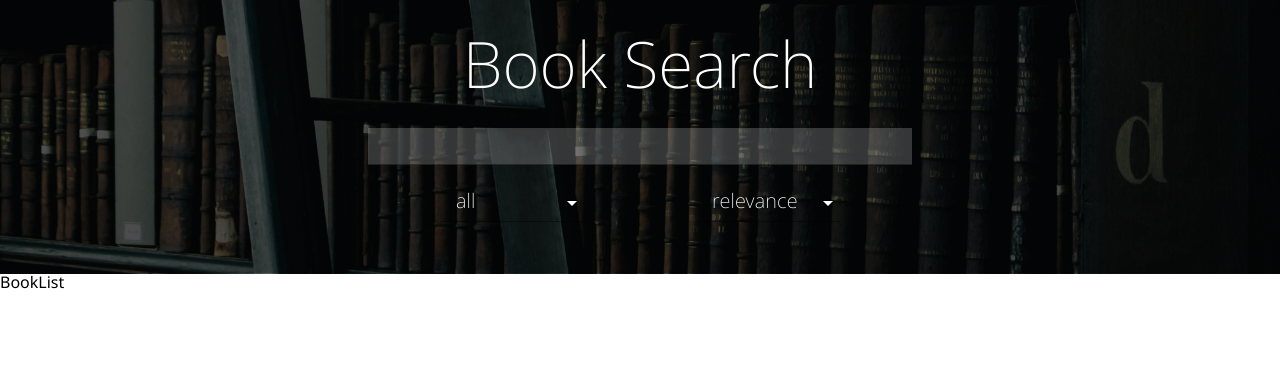
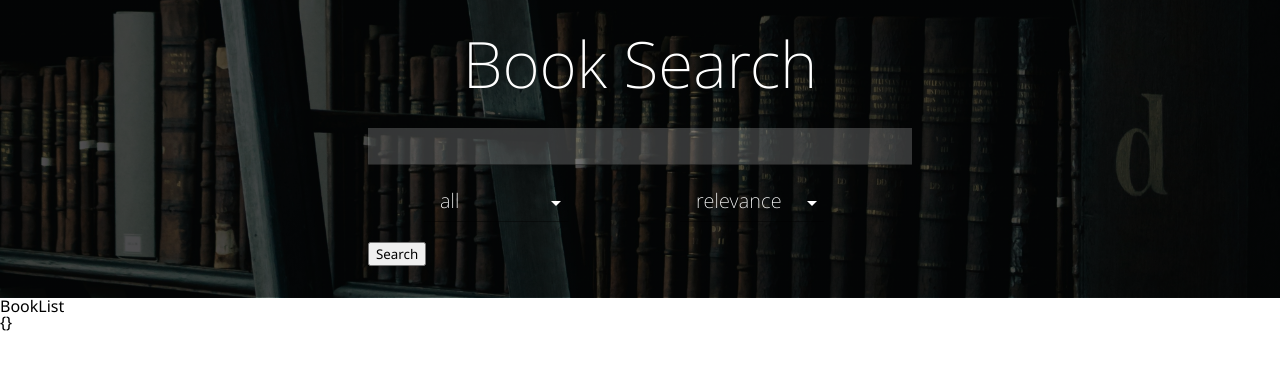
Before and after one commit to mellBaffy1170/React-Books-API, a React (Create React App) app: page /book-list in a window 1280 px wide. Shown: the top 370 px of the page. Built offline with nearby package versions, Linux system fonts and the light colour scheme.

Commit message:
feat: implemented form with formik

```diff
--- a/package.json
+++ b/package.json
@@ -12,6 +12,7 @@
     "@testing-library/jest-dom": "^5.16.4",
     "@testing-library/react": "^13.3.0",
     "@testing-library/user-event": "^13.5.0",
+    "formik": "^2.2.9",
     "react": "^18.2.0",
     "react-dom": "^18.2.0",
     "react-router-dom": "^6.3.0",
--- a/src/App.js
+++ b/src/App.js
@@ -11,7 +11,7 @@ const App = () => {
     <BrowserRouter>
       <Routes>
         <Route index element={<Navigate replace to={ROUTES.bookList} />} />
-        <Route element={<PageLayout />}>
+        <Route element={<PageLayout  />}>
           <Route path={ROUTES.bookList} element={<BookList />} />
           <Route path={ROUTES.bookDetails} element={<BookDetails />} />
         </Route>
--- a/src/components/CategorySelect/CategorySelect.jsx
+++ b/src/components/CategorySelect/CategorySelect.jsx
@@ -4,16 +4,18 @@ import { CATEGORIES } from "constants/categories";
 
 import { StyledSelector } from "./styled";
 
-const CategorySelect = () => {
-  const [defaultCategory] = CATEGORIES;
-
+const CategorySelect = ({ name, onChange, value }) => {
   return (
     <StyledSelector
       variant="standard"
-      defaultValue={defaultCategory}
+      name={name}
+      onChange={onChange}
+      value={value}
     >
-      {CATEGORIES.map((category) => (
-        <MenuItem value={category}>{category}</MenuItem>
+      {CATEGORIES.map((category, index) => (
+        <MenuItem value={category} key={index}>
+          {category}
+        </MenuItem>
       ))}
     </StyledSelector>
   );
--- a/src/components/CategorySelect/CategorySelectContainer.jsx
+++ b/src/components/CategorySelect/CategorySelectContainer.jsx
@@ -1,7 +1,7 @@
 import CategorySelect from "./CategorySelect";
 
-const CategorySelectContainer = () => {
-  return <CategorySelect />;
+const CategorySelectContainer = ({ ...rest }) => {
+  return <CategorySelect {...rest} />;
 };
 
 export default CategorySelectContainer;
--- a/src/components/PageLayout/PageLayout.jsx
+++ b/src/components/PageLayout/PageLayout.jsx
@@ -6,16 +6,31 @@ import { SortSelect } from "components/SortSelect/index";
 
 import { HeadTitle, HeadWrapper, SelectWrapper } from "./styled";
 
-const PageLayout = () => {
+const PageLayout = ({ formik }) => {
   return (
     <>
       <HeadWrapper>
         <HeadTitle>{"Book Search"}</HeadTitle>
-        <SearchBar />
-        <SelectWrapper>
-          <CategorySelect />
-          <SortSelect />
-        </SelectWrapper>
+        <form onSubmit={formik.handleSubmit}>
+          <SearchBar
+            name={"search"}
+            onChange={formik.handleChange}
+            value={formik.values.search}
+          />
+          <SelectWrapper>
+            <CategorySelect
+              name={"category"}
+              onChange={formik.handleChange}
+              value={formik.values.category}
+            />
+            <SortSelect
+              name={"sort"}
+              onChange={formik.handleChange}
+              value={formik.values.sort}
+            />
+          </SelectWrapper>
+          <button type="submit">Search</button>
+        </form>
       </HeadWrapper>
       <Outlet />
     </>
--- a/src/components/PageLayout/PageLayoutContainer.jsx
+++ b/src/components/PageLayout/PageLayoutContainer.jsx
@@ -1,7 +1,36 @@
+import { useFormik } from "formik";
+import { useState } from "react";
+
+import { CATEGORIES } from "constants/categories";
+import { SORT } from "constants/sort";
+import BooksListContext from "context/BooksListContext";
+
 import PageLayout from "./PageLayout";
 
 const PageLayoutContainer = () => {
-  return <PageLayout />;
+  const [defaultCategory] = CATEGORIES;
+  const [defaultSort] = SORT;
+
+  const [queryValues, setQueryValues] = useState({});
+
+  const handleSubmit = (values) => {
+    setQueryValues(values);
+  };
+
+  const formik = useFormik({
+    initialValues: {
+      search: "",
+      category: defaultCategory,
+      sort: defaultSort,
+    },
+    onSubmit: handleSubmit,
+  });
+
+  return (
+    <BooksListContext.Provider value={queryValues}>
+      <PageLayout formik={formik} />
+    </BooksListContext.Provider>
+  );
 };
 
 export default PageLayoutContainer;
--- a/src/components/SearchBar/SeachBarContainer.jsx
+++ b/src/components/SearchBar/SeachBarContainer.jsx
@@ -1,7 +1,7 @@
 import SearchBar from "./SearchBar";
 
-const SearchBarContainer = () => {
-  return <SearchBar />;
+const SearchBarContainer = ({ ...rest }) => {
+  return <SearchBar {...rest} />;
 };
 
 export default SearchBarContainer;
--- a/src/components/SearchBar/SearchBar.jsx
+++ b/src/components/SearchBar/SearchBar.jsx
@@ -1,8 +1,13 @@
 import { SearchInput } from "./styled";
 
-const SearchBar = () => {
+const SearchBar = ({ name, onChange, value }) => {
   return (
-    <SearchInput variant="standard" />
+    <SearchInput
+      variant="standard"
+      name={name}
+      onChange={onChange}
+      value={value}
+    />
   );
 };
 
--- a/src/components/SortSelect/SortSelect.jsx
+++ b/src/components/SortSelect/SortSelect.jsx
@@ -4,13 +4,13 @@ import { SORT } from "constants/sort";
 
 import { StyledSelector } from "./styled";
 
-const SortSelect = () => {
-  const [defaultSort] = SORT;
-
+const SortSelect = ({ name, onChange, value }) => {
   return (
-    <StyledSelector variant="standard" defaultValue={defaultSort}>
-      {SORT.map((sort) => (
-        <MenuItem value={sort}>{sort}</MenuItem>
+    <StyledSelector variant="standard" name={name} onChange={onChange} value={value}>
+      {SORT.map((sort, index) => (
+        <MenuItem value={sort} key={index}>
+          {sort}
+        </MenuItem>
       ))}
     </StyledSelector>
   );
--- a/src/components/SortSelect/SortSelectContainer.jsx
+++ b/src/components/SortSelect/SortSelectContainer.jsx
@@ -1,7 +1,7 @@
 import SortSelect from "./SortSelect";
 
-const SortSelectContainer = () => {
-  return <SortSelect />;
+const SortSelectContainer = ({ ...rest }) => {
+  return <SortSelect {...rest} />;
 };
 
 export default SortSelectContainer;
--- /dev/null
+++ b/src/context/BooksListContext.js
@@ -0,0 +1,5 @@
+import { createContext } from "react";
+
+const BooksListContext = createContext();
+
+export default BooksListContext;
--- a/src/pages/BookList/BookList.jsx
+++ b/src/pages/BookList/BookList.jsx
@@ -1,5 +1,16 @@
+import { useContext } from "react";
+
+import BooksListContext from "context/BooksListContext";
+
 const BookList = () => {
-    return <>{"BookList"}</>
-}
+  const books = useContext(BooksListContext);
+  return (
+    <>
+      {"BookList"}
+      <br />
+      {JSON.stringify(books)}
+    </>
+  );
+};
 
 export default BookList;
```
Also changed, not shown: 1 other file (tests, documents, lock files or other folders).
